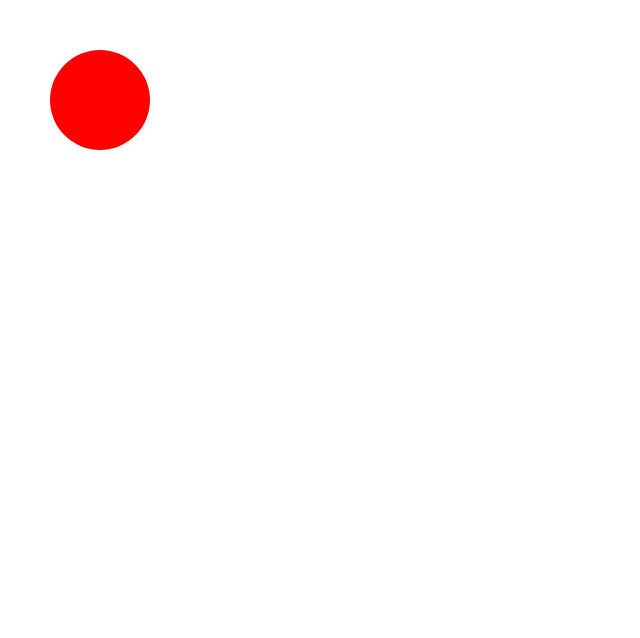
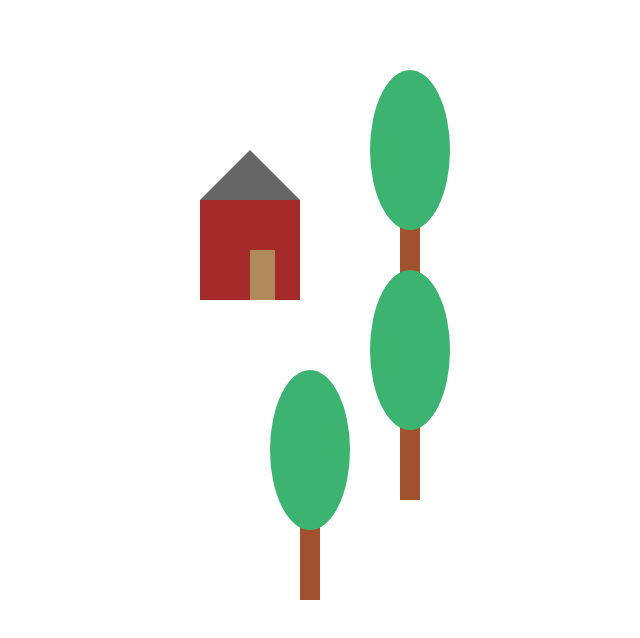
Before and after one commit to EHB-MCT/dev1-exercises-jannesclaes, a plain HTML site: page index.html in a window 1280 px wide. Shown: the whole page, without its empty margins (0-640 px from the left). Drawn offline with Linux system fonts and the light colour scheme.

Commit message:
huis met bomen

```diff
--- /dev/null
+++ b/exercises/2-variables/2-0.js
@@ -0,0 +1,52 @@
+"use strict";
+let context;
+
+setup();
+drawHouse();
+drawTree(300,500);
+drawTree(400,200);
+drawTree(400,400);
+
+
+
+function setup() {
+    let canvas = document.querySelector('canvas');
+	canvas.width = window.innerWidth;
+	canvas.height = window.innerHeight;
+	context = canvas.getContext('2d');
+
+}
+
+function drawTree(x,y){
+
+    context.fillStyle = "#a0522d";
+    context.fillRect(x,y,20,100);
+    context.fillStyle = "#3cb371"
+    context.beginPath();
+    context.ellipse(x + 10, y - 50,40,80,0,0, Math.PI * 2);
+    context.fill();
+
+}
+
+
+
+function drawHouse() {
+
+
+    let x = 200;
+    let y = 200;
+
+	context.fillStyle = "#a52a2a"
+	context.fillRect(x, y, 100, 100);
+
+    context.fillStyle = "#af8a5a"
+    context.fillRect(x + 50, y + 50 ,25,50)
+
+    context.fillStyle = "#666666";
+    context.beginPath();
+    context.moveTo(x ,y);
+    context.lineTo(x + 50 ,y - 50);
+    context.lineTo(x + 100 ,y);
+    context.fill();
+
+}
--- a/index.html
+++ b/index.html
@@ -1,11 +1,10 @@
 <html>
 	<head>
-		<script src="exercises/1-functions/1-0-pizza.js" type="module"></script>
+		<script src="exercises/2-variables/2-0.js" type="module"></script>
 		<link rel="stylesheet" type="text/css" href="styles/index.css" />
 	</head>
 
 	<body>
 		<canvas id="canvas"> </canvas>
-
 	</body>
 </html>
```
